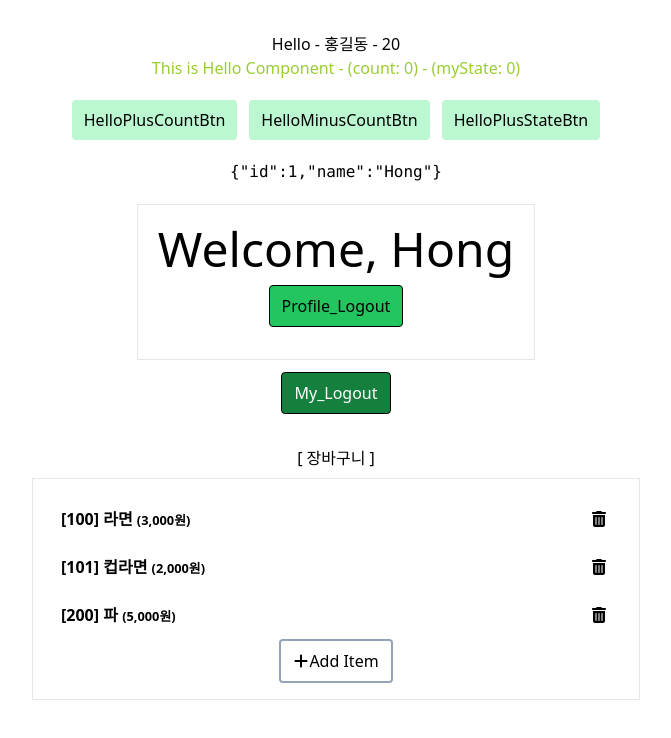
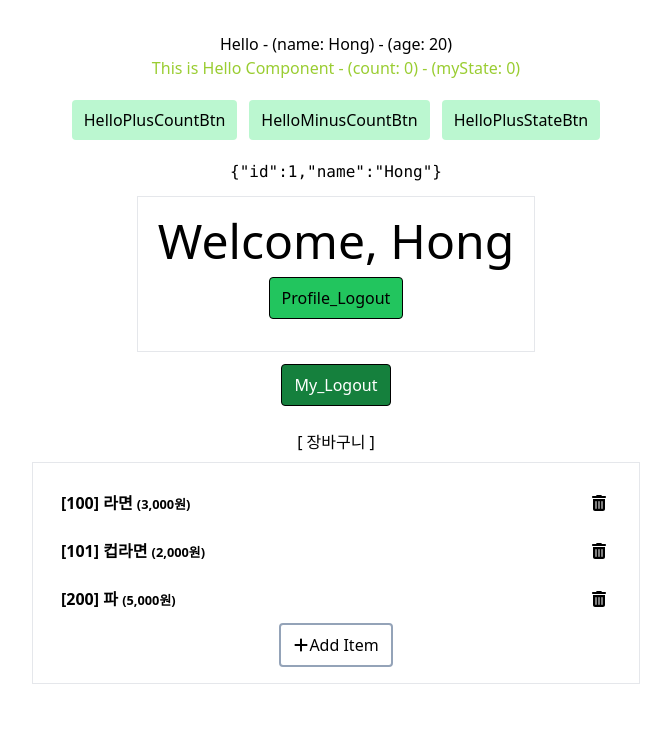
Before and after one commit to KyoungEun-creator/hanaro4, a React (Vite) app in the folder React/rbvite/: page / in a window 1280 px wide. Shown: the top 738 px of the page, without its empty margins (304-975 px from the left). Built offline with nearby package versions, Linux system fonts and the light colour scheme.

Commit message:
useContext in managing session

```diff
--- a/React/rbvite/src/App.tsx
+++ b/React/rbvite/src/App.tsx
@@ -1,76 +1,19 @@
-import { useRef, useState } from 'react';
+import { useRef } from 'react';
 import './App.css';
 import My from './components/My';
 import Hello, { MyHandler } from './components/Hello';
-import { type LoginHandler } from './components/Login';
 import { CounterProvider } from './hooks/counter-hook';
 
-const SampleSession = {
-  loginUser: { id: 1, name: 'Hong' },
-  cart: [
-    { id: 100, name: '라면', price: 3000 },
-    { id: 101, name: '컵라면', price: 2000 },
-    { id: 200, name: '파', price: 5000 },
-  ],
-};
-
-type LoginUser = typeof SampleSession.loginUser;
-type CartItem = { id: number; name: string; price: number };
-export type Session = { loginUser: LoginUser | null; cart: CartItem[] };
-
 export default function App() {
-  const [session, setSession] = useState<Session>(SampleSession);
-
   // useImperativeHandle 사용 -> Hello컴포넌트에 전달
   const myHandleRef = useRef<MyHandler>(null);
-
-  const logout = () => setSession({ ...session, loginUser: null });
-
-  // useImperativeHandle 사용 -> My컴포넌트 -> Login컴포넌트에 전달
-  // login validation check
-  const loginRef = useRef<LoginHandler>(null);
-  const login = (id: number, name: string) => {
-    if (!id) {
-      alert('ID를 입력하세요');
-      return loginRef.current?.focus('id');
-    }
-    if (!name) {
-      alert('Name을 입력하세요');
-      return loginRef.current?.focus('name');
-    }
-    setSession({ ...session, loginUser: { id, name } });
-  };
-
-  const removeCartItem = (toRemoveId: number) => {
-    setSession({
-      ...session,
-      cart: session.cart.filter(({ id }) => id !== toRemoveId),
-    });
-  };
-
-  const addCartItem = (name: string, price: number) => {
-    const id = Math.max(...session.cart.map((item) => item.id), 0) + 1;
-    setSession({
-      ...session,
-      cart: [...session.cart, { id, name, price }],
-    });
-  };
 
   return (
     <>
       <CounterProvider>
-        <Hello name='홍길동' age={20} ref={myHandleRef} />
+        <Hello age={20} ref={myHandleRef} />
       </CounterProvider>
-      <pre>{JSON.stringify(session.loginUser)}</pre>
-
-      <My
-        session={session}
-        logout={logout}
-        login={login}
-        removeCartItem={removeCartItem}
-        addCartItem={addCartItem}
-        ref={loginRef}
-      />
+      <My />
     </>
   );
 }
--- a/React/rbvite/src/components/Hello.tsx
+++ b/React/rbvite/src/components/Hello.tsx
@@ -6,17 +6,17 @@ import {
   useState,
 } from 'react';
 import { useCounter } from '../hooks/counter-hook';
+import { useSession } from '../hooks/session-context';
 
 type Props = {
-  name: string;
   age: number;
 };
-type TitleProps = { text: string; name: string; age: number };
+type TitleProps = { text: string; name?: string; age: number };
 
-const Title = ({ text, name, age }: TitleProps) => {
+const Title = ({ text, name = 'unknown', age }: TitleProps) => {
   return (
     <h1>
-      {text} - {name} - {age}
+      {text} - (name: {name}) - (age: {age})
     </h1>
   );
 };
@@ -33,9 +33,11 @@ export type MyHandler = {
   jumpHelloState: () => void;
 };
 
-function Hello({ name, age }: Props, ref: ForwardedRef<MyHandler>) {
-  // useContext를 통해 만든 useCounter가 전달해준 value인 plusCount, minusCount 사용
-  const { count, plusCount, minusCount } = useCounter();
+function Hello({ age }: Props, ref: ForwardedRef<MyHandler>) {
+  const { count, plusCount, minusCount } = useCounter(); // useContext
+  const {
+    session: { loginUser },
+  } = useSession(); // useContext
 
   const [myState, setMyState] = useState(0);
   const handler: MyHandler = {
@@ -46,7 +48,7 @@ function Hello({ name, age }: Props, ref: ForwardedRef<MyHandler>) {
   return (
     <>
       <div>
-        <Title text='Hello' name={name} age={age} />
+        <Title text='Hello' name={loginUser?.name} age={age} />
 
         <Body>
           This is Hello Component - (count: {count}) - (myState: {myState})
--- a/React/rbvite/src/components/Login.tsx
+++ b/React/rbvite/src/components/Login.tsx
@@ -1,36 +1,26 @@
-import {
-  FormEvent,
-  ForwardedRef,
-  forwardRef,
-  useImperativeHandle,
-  useRef,
-} from 'react';
+import { FormEvent, useImperativeHandle, useRef } from 'react';
 import LabelInput from './molecules/LabelInput';
 import Button from './atoms/Button';
+import { useSession } from '../hooks/session-context';
 
 export type LoginHandler = {
   focus: (prop: string) => void;
 };
 
-export default forwardRef(function Login(
-  {
-    login,
-  }: {
-    login: (id: number, name: string) => void;
-  },
-  ref: ForwardedRef<LoginHandler>
-) {
+export default function Login() {
+  const { login, loginRef } = useSession(); // useContext
+
   const idRef = useRef<HTMLInputElement>(null);
   const nameRef = useRef<HTMLInputElement>(null);
 
-  // focus를 위한 handler 생성
+  // focus를 위한 handler 생성 -> useSession에 전달해주고 싶음
   const handler: LoginHandler = {
     focus(prop) {
       if (prop === 'id') idRef.current?.focus();
       if (prop === 'name') nameRef.current?.focus();
     },
   };
-  useImperativeHandle(ref, () => handler);
+  useImperativeHandle(loginRef, () => handler);
 
   const signIn = (e: FormEvent<HTMLFormElement>) => {
     e.preventDefault();
@@ -67,11 +57,11 @@ export default forwardRef(function Login(
             </div>
           </div>
 
-          <Button classNames='my-5 rounded bg-green-200 px-3 py-2'>
+          <Button classNames='flex justify-center my-2 rounded border border-black bg-green-500 px-3 py-2'>
             SignIn
           </Button>
         </form>
       </div>
     </>
   );
-});
+}
--- a/React/rbvite/src/components/My.tsx
+++ b/React/rbvite/src/components/My.tsx
@@ -1,24 +1,14 @@
-import { FormEvent, useRef, useState, forwardRef, ForwardedRef } from 'react';
-import { Session } from '../App';
+import { FormEvent, useRef, useState } from 'react';
 import Profile from './Profile';
 import { FaPlus, FaTrashCan } from 'react-icons/fa6';
 import Button from './atoms/Button';
 import clsx from 'clsx';
-import Login, { type LoginHandler } from './Login';
+import Login from './Login';
 import { FaRedo, FaSave } from 'react-icons/fa';
+import { useSession } from '../hooks/session-context';
 
-type Props = {
-  session: Session;
-  logout: () => void;
-  login: (id: number, name: string) => void;
-  removeCartItem: (itemId: number) => void;
-  addCartItem: (name: string, price: number) => void;
-};
-
-export default forwardRef(function My(
-  { session, logout, login, removeCartItem, addCartItem }: Props,
-  ref: ForwardedRef<LoginHandler>
-) {
+export default function My() {
+  const { session, removeCartItem, addCartItem } = useSession(); // useContext
   const [isEditing, setIsEditing] = useState(false); // add cart item
   const logoutButtonRef = useRef<HTMLButtonElement>(null);
 
@@ -55,15 +45,16 @@ export default forwardRef(function My(
 
   return (
     <>
+      <pre>{JSON.stringify(session.loginUser)}</pre>
       <div
         className={clsx(
-          'my-5',
-          !session.loginUser && 'border-8 border-green-900'
+          'my-3',
+          !session.loginUser && 'border-4 border-green-900'
         )}
       >
         {session.loginUser ? (
           <div className='flex flex-col items-center'>
-            <Profile session={session} logout={logout} ref={logoutButtonRef} />
+            <Profile ref={logoutButtonRef} />
             <Button
               onClick={() => logoutButtonRef.current?.click()}
               classNames='my-3 rounded border border-black bg-green-700 text-white px-3 py-2'
@@ -73,7 +64,7 @@ export default forwardRef(function My(
           </div>
         ) : (
           <div className='flex justify-center'>
-            <Login login={login} ref={ref} />
+            <Login />
           </div>
         )}
       </div>
@@ -150,4 +141,4 @@ export default forwardRef(function My(
       </div>
     </>
   );
-});
+}
--- a/React/rbvite/src/components/Profile.tsx
+++ b/React/rbvite/src/components/Profile.tsx
@@ -1,13 +1,9 @@
 import { ForwardedRef, forwardRef } from 'react';
-import { Session } from '../App';
-
-type Props = {
-  session: Session;
-  logout: () => void;
-};
+import { useSession } from '../hooks/session-context';
 
 const Profile = forwardRef(
-  ({ session, logout }: Props, ref: ForwardedRef<HTMLButtonElement>) => {
+  (_: unknown, ref: ForwardedRef<HTMLButtonElement>) => {
+    const { session, logout } = useSession();
     return (
       <div className='border p-5'>
         <h1 className='text-5xl'>Welcome, {session.loginUser?.name}</h1>
--- a/React/rbvite/src/hooks/counter-hook.tsx
+++ b/React/rbvite/src/hooks/counter-hook.tsx
@@ -1,17 +1,15 @@
 import { createContext, PropsWithChildren, useContext, useState } from 'react';
 import { flushSync } from 'react-dom';
 
-type TCounterContext = {
-  count: number;
-  plusCount: () => void;
-  minusCount: () => void;
-};
-
-const CounterContext = createContext<TCounterContext>({
+const CounterContextInitValue = {
   count: 0,
   plusCount: () => {},
   minusCount: () => {},
-});
+};
+
+type TCounterContext = typeof CounterContextInitValue;
+
+const CounterContext = createContext<TCounterContext>(CounterContextInitValue);
 
 export const CounterProvider = ({ children }: PropsWithChildren) => {
   const [count, setCount] = useState(0);
--- /dev/null
+++ b/React/rbvite/src/hooks/session-context.tsx
@@ -0,0 +1,82 @@
+import {
+  useRef,
+  useState,
+  createContext,
+  PropsWithChildren,
+  useContext,
+  createRef,
+} from 'react';
+import { LoginHandler } from '../components/Login';
+
+const SampleSession = {
+  loginUser: { id: 1, name: 'Hong' },
+  cart: [
+    { id: 100, name: '라면', price: 3000 },
+    { id: 101, name: '컵라면', price: 2000 },
+    { id: 200, name: '파', price: 5000 },
+  ],
+};
+
+type LoginUser = typeof SampleSession.loginUser;
+type CartItem = { id: number; name: string; price: number };
+export type Session = { loginUser: LoginUser | null; cart: CartItem[] };
+
+const SessionContextInitValue = {
+  session: SampleSession,
+  logout: () => {},
+  login: (id: number, name: string) => console.log(id, name),
+  removeCartItem: (itemId: number) => console.log(itemId),
+  addCartItem: (name: string, price: number) => console.log(name, price),
+  loginRef: createRef<LoginHandler>(),
+};
+
+type TSessionContext = Omit<typeof SessionContextInitValue, 'session'> & {
+  session: Session;
+};
+
+const SessionContext = createContext<TSessionContext>(SessionContextInitValue);
+
+export const SessionProvider = ({ children }: PropsWithChildren) => {
+  const [session, setSession] = useState<Session>(SampleSession);
+  const loginRef = useRef<LoginHandler>(null); // useImperativeHandle 사용 -> (My컴포넌트) -> Login컴포넌트에 전달
+
+  const logout = () => setSession({ ...session, loginUser: null });
+
+  const login = (id: number, name: string) => {
+    if (!id) {
+      alert('ID를 입력하세요');
+      return loginRef.current?.focus('id');
+    }
+    if (!name) {
+      alert('Name을 입력하세요');
+      return loginRef.current?.focus('name');
+    }
+    setSession({ ...session, loginUser: { id, name } });
+  };
+
+  const removeCartItem = (toRemoveId: number) => {
+    setSession({
+      ...session,
+      cart: session.cart.filter(({ id }) => id !== toRemoveId),
+    });
+  };
+
+  const addCartItem = (name: string, price: number) => {
+    const id = Math.max(...session.cart.map((item) => item.id), 0) + 1;
+    setSession({
+      ...session,
+      cart: [...session.cart, { id, name, price }],
+    });
+  };
+
+  return (
+    <SessionContext.Provider
+      value={{ session, logout, login, removeCartItem, addCartItem, loginRef }}
+    >
+      {children}
+    </SessionContext.Provider>
+  );
+};
+
+// eslint-disable-next-line react-refresh/only-export-components
+export const useSession = () => useContext(SessionContext);
--- a/React/rbvite/src/main.tsx
+++ b/React/rbvite/src/main.tsx
@@ -3,11 +3,14 @@ import { createRoot } from 'react-dom/client';
 import App from './App.tsx';
 import './index.css';
 import { BrowserRouter } from 'react-router-dom';
+import { SessionProvider } from './hooks/session-context.tsx';
 
 createRoot(document.getElementById('root')!).render(
   <StrictMode>
     <BrowserRouter>
-      <App />
+      <SessionProvider>
+        <App />
+      </SessionProvider>
     </BrowserRouter>
   </StrictMode>
 );
```
